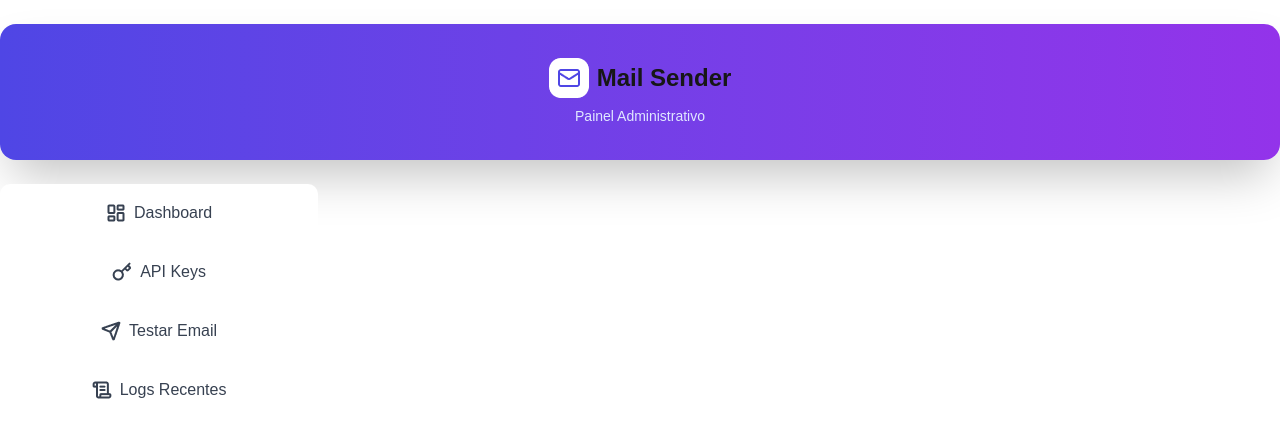
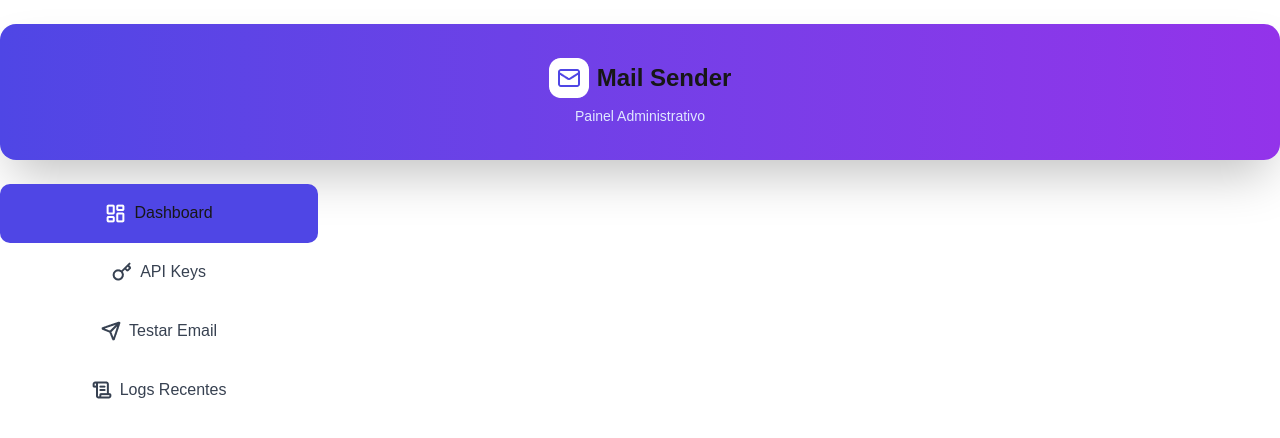
Before and after one commit to RuanLopes1350/mailsender-front, a Next.js app: page / in a window 1280 px wide. Shown: the top 438 px of the page. Built offline with nearby package versions, Linux system fonts and the light colour scheme.

Commit message:
transição entre tabs

```diff
--- a/src/app/page.tsx
+++ b/src/app/page.tsx
@@ -1,13 +1,17 @@
-import Header from "@/components/header";
+"use client";
+
+import { useState } from "react";
 import Tab from "@/components/tab";
 
 export default function Home() {
+  const [activeTab, setActiveTab] = useState("Dashboard");
+
   return (
     <>
-      <Tab icon='/dashboard' text='Dashboard' />
-      <Tab icon='keys' text='API Keys' />
-      <Tab icon='email' text='Testar Email' />
-      <Tab icon='logs' text='Logs Recentes' />
+      <Tab icon='/dashboard' text='Dashboard' selected={activeTab === 'Dashboard'} onSelect={() => setActiveTab('Dashboard')} />
+      <Tab icon='/keys' text='API Keys' selected={activeTab === 'API Keys'} onSelect={() => setActiveTab('API Keys')} />
+      <Tab icon='/email' text='Testar Email' selected={activeTab === 'Testar Email'} onSelect={() => setActiveTab('Testar Email')} />
+      <Tab icon='/logs' text='Logs Recentes' selected={activeTab === 'Logs Recentes'} onSelect={() => setActiveTab('Logs Recentes')} />
     </>
   );
 }
--- a/src/components/tab/index.tsx
+++ b/src/components/tab/index.tsx
@@ -1,19 +1,21 @@
 "use client";
+import { useState } from "react";
 
 interface TabProps {
     icon?: string;
     text: string;
     selected: boolean;
+    onSelect: () => void;
 }
 
-export default function Tab({ icon, text, selected }: TabProps) {
+export default function Tab({ icon, text, selected, onSelect }: TabProps) {
     const handleClick = () => {
         console.log(`Tab ${text} clicked`);
-        selected = true;
+        onSelect();
     }
     if (selected) {
         return (
-            <div className="bg-[#4F46E5] h-[58.8px] rounded-[10px] flex items-center justify-center gap-2 px-4 w-[318.15px]" onClick={handleClick}>
+            <div id={`tab-${text}`} className="bg-[#4F46E5] h-[58.8px] rounded-[10px] flex items-center justify-center gap-2 px-4 w-[318.15px] transition-all duration-300" onClick={handleClick}>
                 {icon && (
                     <img src={`${icon}-white.png`} />
                 )}
@@ -23,7 +25,7 @@ export default function Tab({ icon, text, selected }: TabProps) {
     }
 
     return (
-        <div className="bg-[#ffffff] h-[58.8px] rounded-[10px] flex items-center justify-center gap-2 px-4 w-[318.15px] cursor-pointer hover:text-white hover:bg-[#aca8e1] transition-colors" onClick={handleClick}>
+        <div className="bg-[#ffffff] h-[58.8px] rounded-[10px] flex items-center justify-center gap-2 px-4 w-[318.15px] cursor-pointer hover:text-white hover:bg-[#aca8e1] transition-all duration-300" onClick={handleClick}>
             {icon && (
                 <img src={`${icon}-black.png`} />
             )}
```
